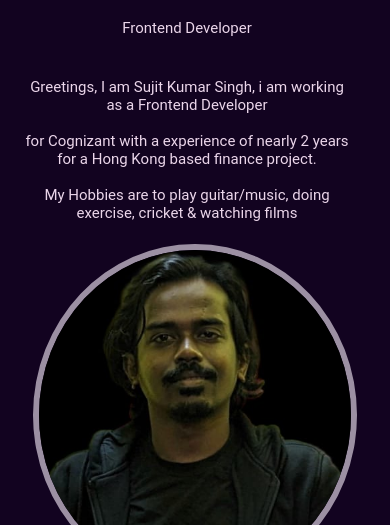
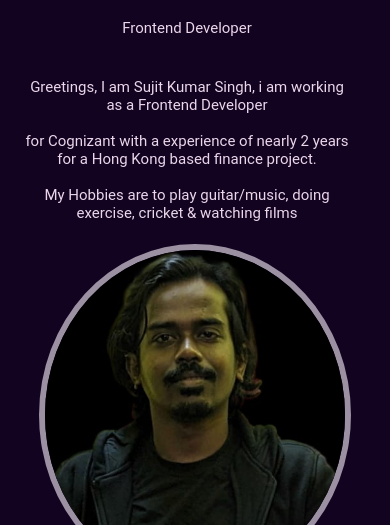
Before and after one commit to sujitsingh08rdm/portfolio-newSuijt, a plain HTML site: page index.html in a window 390 px wide. Shown: the part 575-1100 px from the top of the page. Drawn offline with Linux system fonts and the light colour scheme.

Commit message:
Update style.css

```diff
--- a/style.css
+++ b/style.css
@@ -357,9 +357,9 @@ ul li a:hover {
   .about {
     text-align: center;
   }
-  .about img {
+/*   .about img {
     width: 90%;
-  }
+  } */
 
   .about p {
     font-size: 15px;
```
